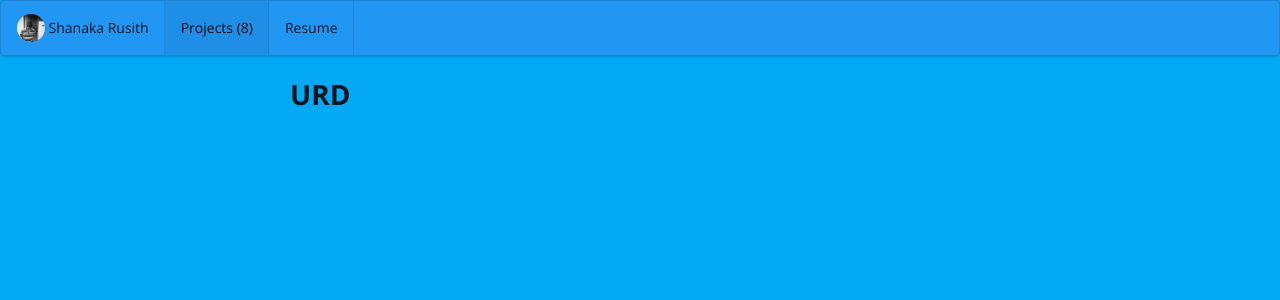
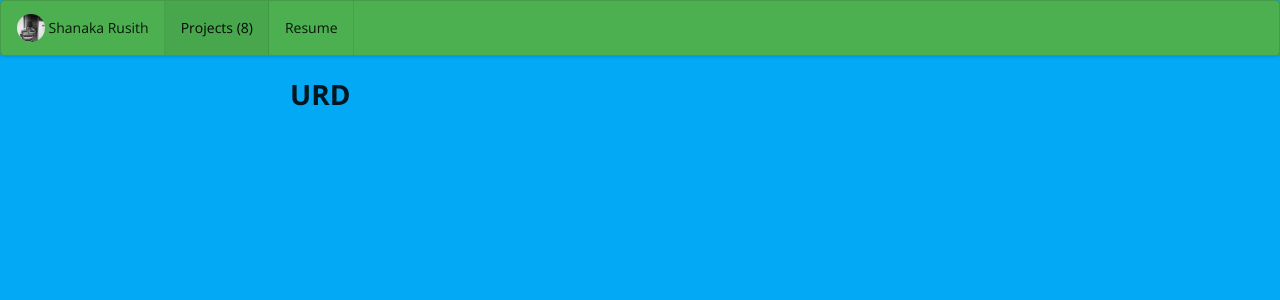
Before and after one commit to rusith/rusith.github.io, a Jekyll site: the page built from projects/urd.md, in a window 1280 px wide. Shown: the top 300 px of the page. Built offline with Jekyll 4.4.1, drawn with Linux system fonts in a browser that asks for light colours.

Commit message:
Update stylesheet-customizations.scss

```diff
--- a/css/stylesheet-customizations.scss
+++ b/css/stylesheet-customizations.scss
@@ -9,7 +9,7 @@ body {
 
 // Customize the menubar color
 .ui.menu {
-    background: #2196F3;
+    background: #4CAF50;
 }
 
 // Customize the home page icon colors
```
